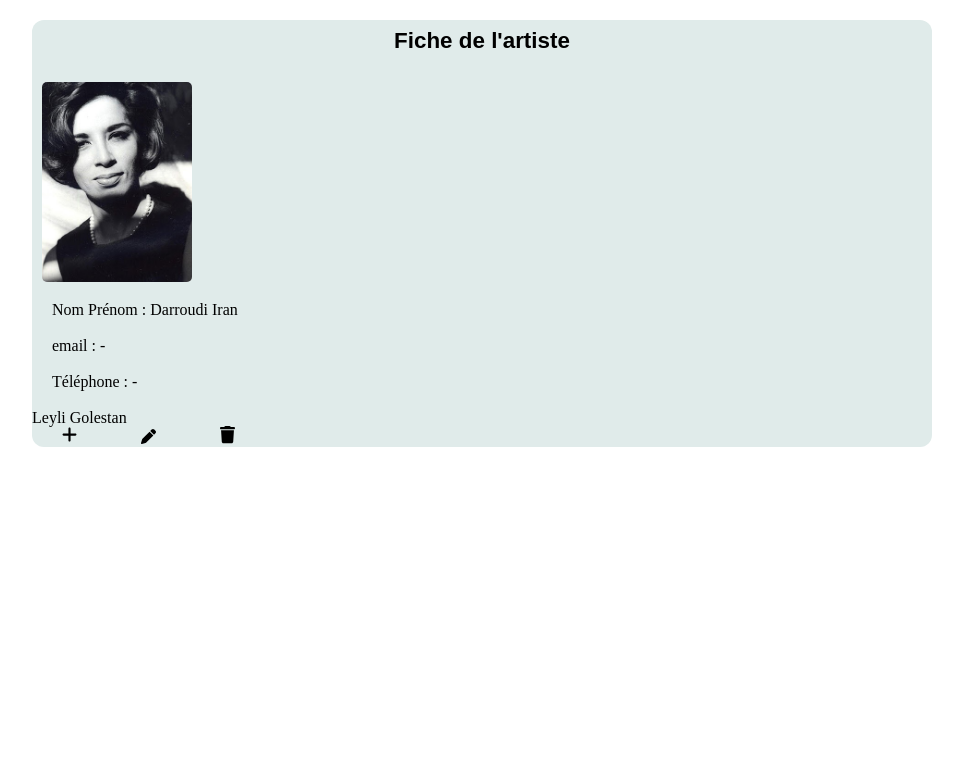
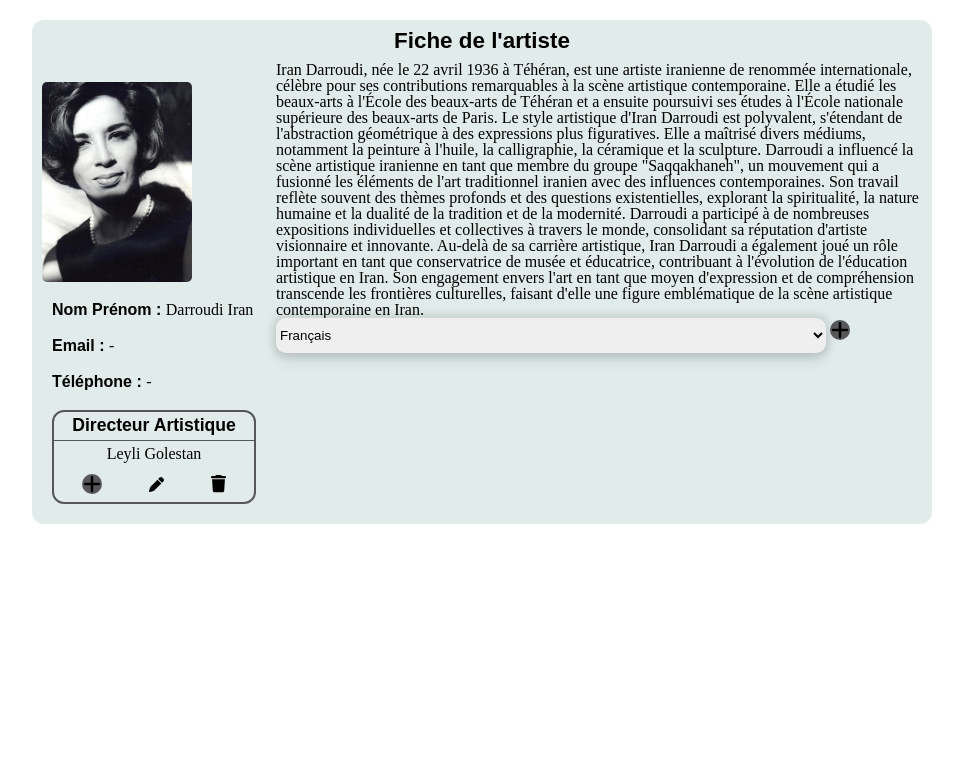
Before and after one commit to alt-ju/GRAND-ANGLE, a PHP site: page /fiche-de-artiste.html in a window 1280 px wide. Shown: the top 764 px of the page, without its empty margins (158-1121 px from the left). Run offline with PHP 8.4, Linux system fonts and the light colour scheme.

Commit message:
start div left in fiche artist

```diff
--- a/assets/css/style.css
+++ b/assets/css/style.css
@@ -526,6 +526,8 @@ margin-right: 10PX;
     background-color: #fff;
   }
 
+
+
   /***********  fiche-artist ***********/
 
   .fiche-artist{
@@ -536,7 +538,15 @@ margin-right: 10PX;
     margin-left:auto ;
     margin-right: auto;
     border-radius: 12px;
+    display: flex;
+    flex-direction: column;
   }
+
+  .container-fiche-artiste{
+    display: flex;
+
+  }
+
   .title-fiche-artist{
     width: 50%;
     margin-left: auto;
@@ -564,3 +574,42 @@ margin-right: 10PX;
 .name-artist, .email-artist, .tel-artist{
   margin: 20px;
 }
+
+.info{
+  font-weight: 600;
+  font-family: var(--FONTTITLE);
+}
+
+
+.dir_artist{
+  margin: 20px;
+  width: 200px;
+  height: auto;
+  border: 2px solid var(--PRIMARY);
+  border-radius: 12px;
+}
+
+.title-table-dir-art{
+  font-size: 1.1rem;
+  text-align: center;
+  padding: 5px;
+  border-bottom: 1px solid var(--PRIMARY);
+  font-family: var(--FONTTITLE);
+  font-weight: 600;
+}
+
+.dir_artist p {
+  text-align: center;
+  padding: 5px 0 7px 0;
+}
+
+.svg-dir-art{
+  display: flex;
+  margin: 5px;
+  align-items: center;
+  justify-content: space-around;
+}
+
+.svg-dir-art svg{
+  padding: 0;
+}
--- a/fiche-de-artiste.html
+++ b/fiche-de-artiste.html
@@ -8,8 +8,12 @@
   <title>Fiche de l'artiste</title>
 </head>
 <body>
+
   <div class="fiche-artist">
-    <h2 class="title-fiche-artist">Fiche de l'artiste</h2>
+   <h2 class="title-fiche-artist">Fiche de l'artiste</h2>
+   <div class="container-fiche-artiste">
+    <div class="right-fiche-artist">
+
     <div class="img-keeper">
   <img src="./assets/img/Iran_darroudi.jpg" alt="Iran Darroudi">
 </div>
@@ -18,7 +22,7 @@
   <span class="respond-info">Darroudi Iran</span>
 </div>
 <div class="email-artist">
-  <span class="info">email : </span>
+  <span class="info">Email : </span>
   <span class="respond-info">-</span>
 </div>
 <div class="tel-artist">
@@ -27,12 +31,41 @@
 </div>
 
 <div class="dir_artist">
+  <h4 class="title-table-dir-art">Directeur Artistique</h4>
   <p>Leyli Golestan</p>
-  <svg xmlns="http://www.w3.org/2000/svg" viewBox="0 0 448 512"><path d="M256 80c0-17.7-14.3-32-32-32s-32 14.3-32 32V224H48c-17.7 0-32 14.3-32 32s14.3 32 32 32H192V432c0 17.7 14.3 32 32 32s32-14.3 32-32V288H400c17.7 0 32-14.3 32-32s-14.3-32-32-32H256V80z"/></svg>
-  <svg xmlns="http://www.w3.org/2000/svg" viewBox="0 0 512 512"><path d="M362.7 19.3L314.3 67.7 444.3 197.7l48.4-48.4c25-25 25-65.5 0-90.5L453.3 19.3c-25-25-65.5-25-90.5 0zm-71 71L58.6 323.5c-10.4 10.4-18 23.3-22.2 37.4L1 481.2C-1.5 489.7 .8 498.8 7 505s15.3 8.5 23.7 6.1l120.3-35.4c14.1-4.2 27-11.8 37.4-22.2L421.7 220.3 291.7 90.3z"/></svg>
-  <svg xmlns="http://www.w3.org/2000/svg" viewBox="0 0 448 512"><path d="M135.2 17.7L128 32H32C14.3 32 0 46.3 0 64S14.3 96 32 96H416c17.7 0 32-14.3 32-32s-14.3-32-32-32H320l-7.2-14.3C307.4 6.8 296.3 0 284.2 0H163.8c-12.1 0-23.2 6.8-28.6 17.7zM416 128H32L53.2 467c1.6 25.3 22.6 45 47.9 45H346.9c25.3 0 46.3-19.7 47.9-45L416 128z"/></svg>
+  <div class="svg-dir-art">
+  <a href="#" class="ctr-icon"><svg class="plus" xmlns="http://www.w3.org/2000/svg" viewBox="0 0 448 512"><path d="M256 80c0-17.7-14.3-32-32-32s-32 14.3-32 32V224H48c-17.7 0-32 14.3-32 32s14.3 32 32 32H192V432c0 17.7 14.3 32 32 32s32-14.3 32-32V288H400c17.7 0 32-14.3 32-32s-14.3-32-32-32H256V80z"/></svg></a>
+  <a href="#" class="ctr-icon"><svg xmlns="http://www.w3.org/2000/svg" viewBox="0 0 512 512"><path d="M362.7 19.3L314.3 67.7 444.3 197.7l48.4-48.4c25-25 25-65.5 0-90.5L453.3 19.3c-25-25-65.5-25-90.5 0zm-71 71L58.6 323.5c-10.4 10.4-18 23.3-22.2 37.4L1 481.2C-1.5 489.7 .8 498.8 7 505s15.3 8.5 23.7 6.1l120.3-35.4c14.1-4.2 27-11.8 37.4-22.2L421.7 220.3 291.7 90.3z"/></svg></a>
+  <a href="#" class="ctr-icon"><svg xmlns="http://www.w3.org/2000/svg" viewBox="0 0 448 512"><path d="M135.2 17.7L128 32H32C14.3 32 0 46.3 0 64S14.3 96 32 96H416c17.7 0 32-14.3 32-32s-14.3-32-32-32H320l-7.2-14.3C307.4 6.8 296.3 0 284.2 0H163.8c-12.1 0-23.2 6.8-28.6 17.7zM416 128H32L53.2 467c1.6 25.3 22.6 45 47.9 45H346.9c25.3 0 46.3-19.7 47.9-45L416 128z"/></svg></a>
 </div>
-
+</div>
+</div>
+<div class="left-fiche-artist">
+<div class="bio-artiste">
+  <p>
+    Iran Darroudi, née le 22 avril 1936 à Téhéran, est une artiste iranienne de renommée internationale, célèbre pour ses contributions remarquables à la scène artistique contemporaine. Elle a étudié les beaux-arts à l'École des beaux-arts de Téhéran et a ensuite poursuivi ses études à l'École nationale supérieure des beaux-arts de Paris.
+Le style artistique d'Iran Darroudi est polyvalent, s'étendant de l'abstraction géométrique à des expressions plus figuratives. Elle a maîtrisé divers médiums, notamment la peinture à l'huile, la calligraphie, la céramique et la sculpture. Darroudi a influencé la scène artistique iranienne en tant que membre du groupe "Saqqakhaneh", un mouvement qui a fusionné les éléments de l'art traditionnel iranien avec des influences contemporaines.
+Son travail reflète souvent des thèmes profonds et des questions existentielles, explorant la spiritualité, la nature humaine et la dualité de la tradition et de la modernité. Darroudi a participé à de nombreuses expositions individuelles et collectives à travers le monde, consolidant sa réputation d'artiste visionnaire et innovante.
+Au-delà de sa carrière artistique, Iran Darroudi a également joué un rôle important en tant que conservatrice de musée et éducatrice, contribuant à l'évolution de l'éducation artistique en Iran. Son engagement envers l'art en tant que moyen d'expression et de compréhension transcende les frontières culturelles, faisant d'elle une figure emblématique de la scène artistique contemporaine en Iran.
+  </p>
+</div>
+<div class="form-divs selector-langue">
+<select name="langue" id="langue" class="field-add-collab">
+  <option value="Français">Français</option>
+  <option value="Anglais">Anglais</option>
+  <option value="Allemand">Allemand</option>
+  <option value="Persan">Persan</option>
+  <option value="Chinois">Chinois</option>
+</select>
+<a href="#" class="ctr-icon"><svg class="plus" xmlns="http://www.w3.org/2000/svg" viewBox="0 0 448 512"><path d="M256 80c0-17.7-14.3-32-32-32s-32 14.3-32 32V224H48c-17.7 0-32 14.3-32 32s14.3 32 32 32H192V432c0 17.7 14.3 32 32 32s32-14.3 32-32V288H400c17.7 0 32-14.3 32-32s-14.3-32-32-32H256V80z"/></svg></a>
+</div>
+<div class="list-ouever-artist">
+  <div class="card-ouvre-image">
+    <img src="" alt="">
+  </div>
+</div>
+</div>
+</div>
 </div>
 </body>
 </html>
```
